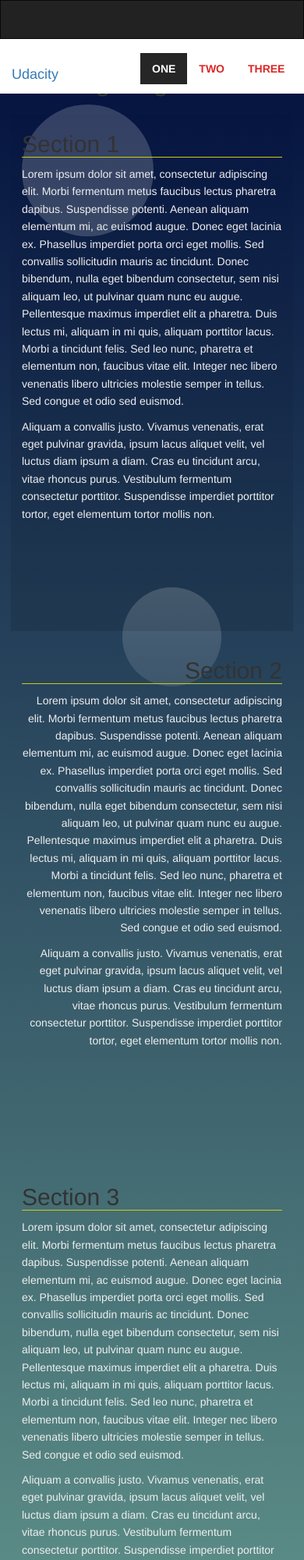
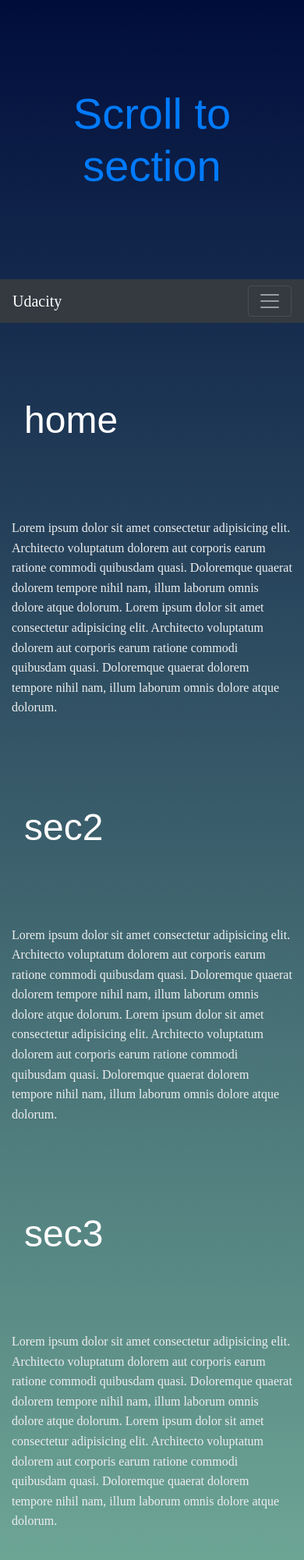
Before and after one commit to Arilanvo/Fend-1, a plain HTML site: page index.html in a window 390 px wide. Shown: the top 2000 px of the page at 78% size. Drawn offline with nearby package versions, Linux system fonts and the light colour scheme.

Commit message:
Add files via upload
resubmittion

```diff
--- a/index.html
+++ b/index.html
@@ -2,118 +2,119 @@
 <html lang="en">
 
 <head>
-  <meta charset="UTF-8">
-  <meta name="viewport" content="width=device-width, initial-scale=1.0">
-  <meta http-equiv="X-UA-Compatible" content="ie=edge">
-  <title>Manipulating the DOM</title>
-  <!-- Load Google Fonts -->
-  <link href="https://fonts.googleapis.com/css?family=Fira+Sans:900|Merriweather&display=swap" rel="stylesheet">
-  <!-- Load Styles -->
-  <link href="css/styles.css" rel="stylesheet">
-  <link rel="stylesheet" href="https://maxcdn.bootstrapcdn.com/bootstrap/3.4.1/css/bootstrap.min.css">
-  <script src="https://ajax.googleapis.com/ajax/libs/jquery/3.5.1/jquery.min.js"></script>
-  <script src="https://maxcdn.bootstrapcdn.com/bootstrap/3.4.1/js/bootstrap.min.js"></script>
+  <meta chaarset="UTF-8">
+  <meta name="viewport" content="width-device-width, initial-scale-1.0">
+  <link rel="stylesheet" href="https://stackpath.bootstrapcdn.com/bootstrap/4.5.2/css/bootstrap.min.css">
+  <link rel="stylesheet" href="https://stackpath.bootstrapcdn.com/font-awesome/4.7.0/css/font-awesome.min.css">
+  <link rel="stylesheet" href="./css/styles.css">
+  <title>Fend Landing Page</title>
 </head>
 
 <body>
-  <!-- HTML Follows BEM naming conventions
-  IDs are only used for sections to connect menu achors to sections -->
-  <header class="page__header">
-    <nav class="navbar navbar-inverse"></nav>
-    <div class="container-fluid">
-      <div class="navbar-header">
-        <a class="navbar-brand" href="#section1">Udacity</a>
+
+  <div class="container-fluid mt-4">
+    <h1 class="display-4 text-center">
+      <i class="fas fa-book-open text-primary"></i><span class="text-primary">Scroll to section</span>
+    </h1>
   </div>
-      <ul class="nav navbar-nav">
-        <li class="active"><a href="#section1">one</a></li>
-        <li><a href="#section2">two</a></li>
-        <li><a href="#section3">three</a></li>
-        <li><a href="#section4">four</a></li>
+
+  <nav class="navbar navbar-expand-lg navbar-dark bg-dark sticky-top">
+    <a class="navbar-brand" href="#">Udacity</a>
+    <button class="navbar-toggler" type="button" data-toggle="collapse" data-target="#navbarSupportedContent"
+      aria-controls="navbarSupportedContent" aria-expanded="false" aria-label="Toggle navigation">
+      <span class="navbar-toggler-icon"></span>
+    </button>
+
+    <div class="collapse navbar-collapse" id="navbarSupportedContent">
+      <ul class="navbar-nav ml-auto">
+        <li class="nav-item">
+          <a class="nav-link" data-link="home">Home</a>
+        </li>
+        <li class="nav-item">
+          <a class="nav-link" data-link="sec2">sec 2</a>
+        </li>
+        <li class="nav-item">
+          <a class="nav-link" data-link="sec3">sec 3</a>
+        </li>
+        <li class="nav-item">
+          <a class="nav-link" data-link="sec4">sec 4</a>
+        </li>
       </ul>
+
     </div>
   </nav>
-  </header>
-  <main>
-    <header class="main__hero">
-      <h1>Landing Page </h1>
-    </header>
-    <!-- Each Section has an ID (used for the anchor) and
-    a data attribute that will populate the li node.
-    Adding more sections will automatically populate nav.
-    The first section is set to active class by default -->
-    <section id="section1" data-nav="Section 1" class="your-active-class">
-      <div class="landing__container">
-        <h2>Section 1</h2>
-        <p>Lorem ipsum dolor sit amet, consectetur adipiscing elit. Morbi fermentum metus faucibus lectus pharetra
-          dapibus. Suspendisse potenti. Aenean aliquam elementum mi, ac euismod augue. Donec eget lacinia ex. Phasellus
-          imperdiet porta orci eget mollis. Sed convallis sollicitudin mauris ac tincidunt. Donec bibendum, nulla eget
-          bibendum consectetur, sem nisi aliquam leo, ut pulvinar quam nunc eu augue. Pellentesque maximus imperdiet
-          elit a pharetra. Duis lectus mi, aliquam in mi quis, aliquam porttitor lacus. Morbi a tincidunt felis. Sed leo
-          nunc, pharetra et elementum non, faucibus vitae elit. Integer nec libero venenatis libero ultricies molestie
-          semper in tellus. Sed congue et odio sed euismod.</p>
 
-        <p>Aliquam a convallis justo. Vivamus venenatis, erat eget pulvinar gravida, ipsum lacus aliquet velit, vel
-          luctus diam ipsum a diam. Cras eu tincidunt arcu, vitae rhoncus purus. Vestibulum fermentum consectetur
-          porttitor. Suspendisse imperdiet porttitor tortor, eget elementum tortor mollis non.</p>
+
+  <div class="container-fluid">
+    <div class="row">
+      <div class="col-sm-12 content">
+        <h1 id="home">home</h1>
+        <p>Lorem ipsum dolor sit amet consectetur adipisicing elit. Architecto voluptatum dolorem aut corporis earum
+          ratione commodi quibusdam quasi. Doloremque quaerat dolorem tempore nihil nam, illum laborum omnis dolore
+          atque dolorum.
+
+          Lorem ipsum dolor sit amet consectetur adipisicing elit. Architecto voluptatum dolorem aut corporis earum
+          ratione commodi quibusdam quasi. Doloremque quaerat dolorem tempore nihil nam, illum laborum omnis dolore
+          atque dolorum.</p>
       </div>
-    </section>
-    <section id="section2" data-nav="Section 2">
-      <div class="landing__container">
-        <h2>Section 2</h2>
-        <p>Lorem ipsum dolor sit amet, consectetur adipiscing elit. Morbi fermentum metus faucibus lectus pharetra
-          dapibus. Suspendisse potenti. Aenean aliquam elementum mi, ac euismod augue. Donec eget lacinia ex. Phasellus
-          imperdiet porta orci eget mollis. Sed convallis sollicitudin mauris ac tincidunt. Donec bibendum, nulla eget
-          bibendum consectetur, sem nisi aliquam leo, ut pulvinar quam nunc eu augue. Pellentesque maximus imperdiet
-          elit a pharetra. Duis lectus mi, aliquam in mi quis, aliquam porttitor lacus. Morbi a tincidunt felis. Sed leo
-          nunc, pharetra et elementum non, faucibus vitae elit. Integer nec libero venenatis libero ultricies molestie
-          semper in tellus. Sed congue et odio sed euismod.</p>
 
-        <p>Aliquam a convallis justo. Vivamus venenatis, erat eget pulvinar gravida, ipsum lacus aliquet velit, vel
-          luctus diam ipsum a diam. Cras eu tincidunt arcu, vitae rhoncus purus. Vestibulum fermentum consectetur
-          porttitor. Suspendisse imperdiet porttitor tortor, eget elementum tortor mollis non.</p>
+
+      <div class="col-sm-12 content">
+        <h1 id="sec2">sec2</h1>
+        <p>Lorem ipsum dolor sit amet consectetur adipisicing elit. Architecto voluptatum dolorem aut corporis earum
+          ratione commodi quibusdam quasi. Doloremque quaerat dolorem tempore nihil nam, illum laborum omnis dolore
+          atque dolorum.
+
+          Lorem ipsum dolor sit amet consectetur adipisicing elit. Architecto voluptatum dolorem aut corporis earum
+          ratione commodi quibusdam quasi. Doloremque quaerat dolorem tempore nihil nam, illum laborum omnis dolore
+          atque dolorum.</p>
       </div>
-    </section>
-    <section id="section3" data-nav="Section 3">
-      <div class="landing__container">
-        <h2>Section 3</h2>
-        <p>Lorem ipsum dolor sit amet, consectetur adipiscing elit. Morbi fermentum metus faucibus lectus pharetra
-          dapibus. Suspendisse potenti. Aenean aliquam elementum mi, ac euismod augue. Donec eget lacinia ex. Phasellus
-          imperdiet porta orci eget mollis. Sed convallis sollicitudin mauris ac tincidunt. Donec bibendum, nulla eget
-          bibendum consectetur, sem nisi aliquam leo, ut pulvinar quam nunc eu augue. Pellentesque maximus imperdiet
-          elit a pharetra. Duis lectus mi, aliquam in mi quis, aliquam porttitor lacus. Morbi a tincidunt felis. Sed leo
-          nunc, pharetra et elementum non, faucibus vitae elit. Integer nec libero venenatis libero ultricies molestie
-          semper in tellus. Sed congue et odio sed euismod.</p>
 
-        <p>Aliquam a convallis justo. Vivamus venenatis, erat eget pulvinar gravida, ipsum lacus aliquet velit, vel
-          luctus diam ipsum a diam. Cras eu tincidunt arcu, vitae rhoncus purus. Vestibulum fermentum consectetur
-          porttitor. Suspendisse imperdiet porttitor tortor, eget elementum tortor mollis non.</p>
+      <div class="col-sm-12 content">
+        <h1 id="sec3">sec3</h1>
+        <p>Lorem ipsum dolor sit amet consectetur adipisicing elit. Architecto voluptatum dolorem aut corporis earum
+          ratione commodi quibusdam quasi. Doloremque quaerat dolorem tempore nihil nam, illum laborum omnis dolore
+          atque dolorum.
+
+          Lorem ipsum dolor sit amet consectetur adipisicing elit. Architecto voluptatum dolorem aut corporis earum
+          ratione commodi quibusdam quasi. Doloremque quaerat dolorem tempore nihil nam, illum laborum omnis dolore
+          atque dolorum.</p>
       </div>
-    </section>
-    <section id="section4" data-nav="Section 4">
-      <div class="landing__container">
-        <h2>Section 4</h2>
-        <p>Lorem ipsum dolor sit amet, consectetur adipiscing elit. Morbi fermentum metus faucibus lectus pharetra
-          dapibus. Suspendisse potenti. Aenean aliquam elementum mi, ac euismod augue. Donec eget lacinia ex. Phasellus
-          imperdiet porta orci eget mollis. Sed convallis sollicitudin mauris ac tincidunt. Donec bibendum, nulla eget
-          bibendum consectetur, sem nisi aliquam leo, ut pulvinar quam nunc eu augue. Pellentesque maximus imperdiet
-          elit a pharetra. Duis lectus mi, aliquam in mi quis, aliquam porttitor lacus. Morbi a tincidunt felis. Sed leo
-          nunc, pharetra et elementum non, faucibus vitae elit. Integer nec libero venenatis libero ultricies molestie
-          semper in tellus. Sed congue et odio sed euismod.</p>
 
-        <p>Aliquam a convallis justo. Vivamus venenatis, erat eget pulvinar gravida, ipsum lacus aliquet velit, vel
-          luctus diam ipsum a diam. Cras eu tincidunt arcu, vitae rhoncus purus. Vestibulum fermentum consectetur
-          porttitor. Suspendisse imperdiet porttitor tortor, eget elementum tortor mollis non.</p>
+      <div class="col-sm-12 content">
+        <h1 id="sec4">sec4</h1>
+        <p>Lorem ipsum dolor sit amet consectetur adipisicing elit. Architecto voluptatum dolorem aut corporis earum
+          ratione commodi quibusdam quasi. Doloremque quaerat dolorem tempore nihil nam, illum laborum omnis dolore
+          atque dolorum.
+
+          Lorem ipsum dolor sit amet consectetur adipisicing elit. Architecto voluptatum dolorem aut corporis earum
+          ratione commodi quibusdam quasi. Doloremque quaerat dolorem tempore nihil nam, illum laborum omnis dolore
+          atque dolorum.</p>
       </div>
-    </section>
-  </main>
-  <footer class="page__footer">
-    <p>&copy Udacity</p>
-  </footer>
 
-  <script src="js/app.js"></script>
+    </div>
+  </div>
 
-  <script src="https://code.jquery.com/jquery-3.5.1.js">
+
+
+
+
+
+
+
+
+
+
+
+
+  <script src="./js/app.js"></script>
+  <script src="https://code.jquery.com/jquery-3.5.1.slim.min.js">
   </script>
+  <script src="https://cdn.jsdelivr.net/npm/popper.js@1.16.1/dist/umd/popper.min.js">
+  </script>
+  <script src="https://stackpath.bootstrapcdn.com/bootstrap/4.5.2/js/bootstrap.min.js">
+  </script>
+
 </body>
 
 </html>
```
Also changed, not shown: 1 other file. Lines whose indentation alone changed are shown as unchanged.
